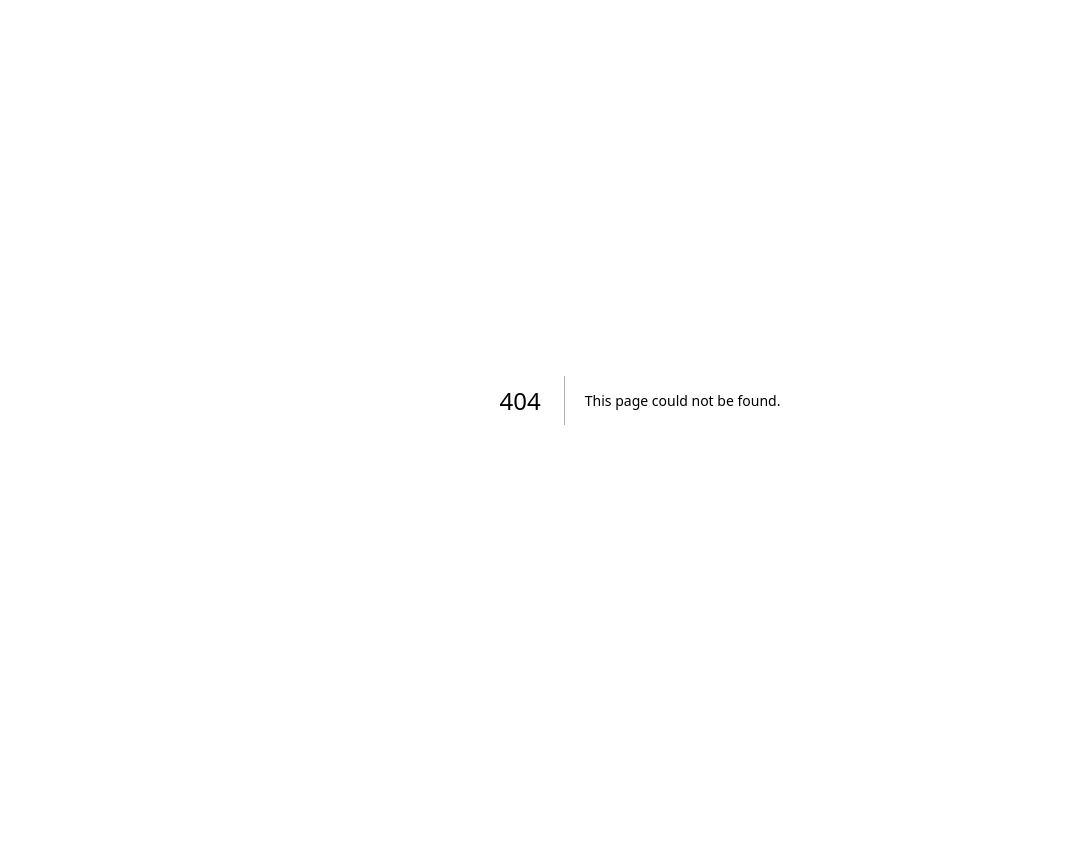
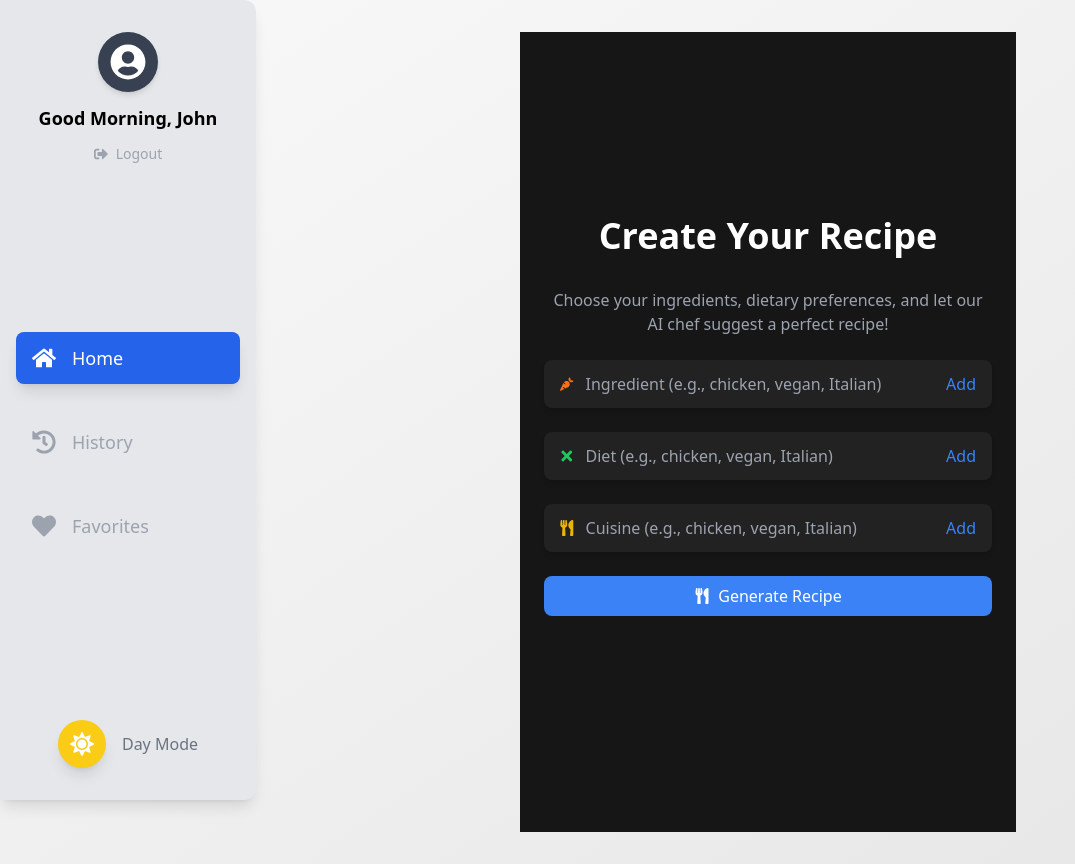
Before and after one commit to Pum2A/Foodify, a Next.js app: page /dashboard in a window 1280 px wide. Before the commit this address had no page. Shown: the whole page, without its empty margins (0-1075 px from the left). Before the commit the page ends 800 px from the top, so only its background shows below. Built offline with nearby package versions, Linux system fonts and the light colour scheme.

Commit message:
dark/light mode to fix

```diff
--- /dev/null
+++ b/app/contexts/ThemeContext.tsx
@@ -0,0 +1,30 @@
+"use client";
+
+import React, { createContext, useContext, useState, ReactNode } from "react";
+
+type ThemeContextType = {
+  isDayMode: boolean;
+  toggleTheme: () => void;
+};
+
+const ThemeContext = createContext<ThemeContextType | undefined>(undefined);
+
+export const ThemeProvider = ({ children }: { children: ReactNode }) => {
+  const [isDayMode, setIsDayMode] = useState(true);
+
+  const toggleTheme = () => setIsDayMode((prev) => !prev);
+
+  return (
+    <ThemeContext.Provider value={{ isDayMode, toggleTheme }}>
+      {children}
+    </ThemeContext.Provider>
+  );
+};
+
+export const useTheme = () => {
+  const context = useContext(ThemeContext);
+  if (!context) {
+    throw new Error("useTheme must be used within a ThemeProvider");
+  }
+  return context;
+};
--- /dev/null
+++ b/app/dashboard/page.tsx
@@ -0,0 +1,153 @@
+"use client";
+
+import React, { useState } from "react";
+import { motion } from "framer-motion";
+import { FaHome, FaHistory, FaHeart, FaSignOutAlt, FaUserCircle, FaSun, FaMoon } from "react-icons/fa";
+import RecipeGenerator from "../home/page";
+
+const Dashboard = () => {
+  const [activeTab, setActiveTab] = useState("home");
+  const [isDayMode, setIsDayMode] = useState(true);
+
+  const renderContent = () => {
+    switch (activeTab) {
+      case "home":
+        return <RecipeGenerator />;
+      case "history":
+        return <History />;
+      case "favorites":
+        return <Favorites />;
+      default:
+        return null;
+    }
+  };
+
+  const toggleTheme = () => {
+    setIsDayMode((prevMode) => !prevMode);
+  };
+
+  return (
+    <div
+      className={`min-h-screen flex ${
+        isDayMode
+          ? "bg-gradient-to-br from-[#f9f9f9] to-[#e6e6e6] text-black"
+          : "bg-gradient-to-br from-[#121212] to-[#1e1e1e] text-white"
+      }`}
+    >
+      {/* Sidebar Navigation */}
+      <nav
+        className={`w-64 ${
+          isDayMode ? "bg-gray-200" : "bg-gradient-to-b from-[#2a2a2a] to-[#1e1e1e]"
+        } py-8 px-4 fixed top-0 left-0 bottom-0 flex flex-col items-center justify-between shadow-lg rounded-r-xl`}
+      >
+        {/* User Profile */}
+        <div className="flex flex-col items-center space-y-3 mb-10">
+          <motion.div
+            className="text-white bg-gray-700 p-3 rounded-full shadow-md"
+            whileHover={{ scale: 1.1 }}
+            whileTap={{ scale: 0.95 }}
+          >
+            <FaUserCircle className="text-4xl" />
+          </motion.div>
+          <h2 className="text-lg font-semibold">{isDayMode ? "Good Morning" : "Good Evening"}, John</h2>
+          <button
+            className="flex items-center gap-2 text-sm text-gray-400 hover:text-red-500 transition-colors"
+            onClick={() => alert("Logged out!")}
+          >
+            <FaSignOutAlt />
+            Logout
+          </button>
+        </div>
+
+        {/* Navigation Buttons */}
+        <div className="flex flex-col space-y-8 w-full">
+          <NavItem
+            isActive={activeTab === "home"}
+            onClick={() => setActiveTab("home")}
+            icon={<FaHome />}
+            label="Home"
+          />
+          <NavItem
+            isActive={activeTab === "history"}
+            onClick={() => setActiveTab("history")}
+            icon={<FaHistory />}
+            label="History"
+          />
+          <NavItem
+            isActive={activeTab === "favorites"}
+            onClick={() => setActiveTab("favorites")}
+            icon={<FaHeart />}
+            label="Favorites"
+          />
+        </div>
+
+        {/* Theme Toggle */}
+        <div className="mt-10 flex items-center gap-4">
+          <button
+            className={`p-3 rounded-full shadow-lg ${
+              isDayMode ? "bg-yellow-400 hover:bg-yellow-500" : "bg-gray-700 hover:bg-gray-600"
+            }`}
+            onClick={toggleTheme}
+            title="Switch Theme"
+          >
+            {isDayMode ? <FaSun className="text-2xl text-white" /> : <FaMoon className="text-2xl text-white" />}
+          </button>
+          <span className="text-gray-500">{isDayMode ? "Day Mode" : "Night Mode"}</span>
+        </div>
+      </nav>
+
+      {/* Main Content */}
+      <main className="ml-64 flex-grow flex flex-col items-center justify-center px-6 py-8">
+        {renderContent()}
+      </main>
+    </div>
+  );
+};
+
+const NavItem = ({ isActive, onClick, icon, label }: { isActive: boolean; onClick: () => void; icon: JSX.Element; label: string }) => (
+  <motion.div
+    className={`flex items-center gap-4 px-4 py-3 w-full rounded-lg cursor-pointer ${
+      isActive ? "bg-blue-600 text-white shadow-lg" : "text-gray-400 hover:bg-gray-700 hover:text-white"
+    }`}
+    onClick={onClick}
+    whileHover={{ scale: 1.05 }}
+    whileTap={{ scale: 0.95 }}
+  >
+    <motion.div
+      className="text-2xl"
+      animate={{
+        rotate: isActive ? 360 : 0,
+      }}
+      transition={{ duration: 0.5 }}
+    >
+      {icon}
+    </motion.div>
+    <span className="font-medium text-lg">{label}</span>
+  </motion.div>
+);
+
+const History = () => (
+  <motion.div
+    initial={{ opacity: 0 }}
+    animate={{ opacity: 1 }}
+    transition={{ duration: 0.5 }}
+    className="w-full max-w-lg"
+  >
+    <h2 className="text-3xl font-bold">History</h2>
+    <p className="mt-4 text-gray-400">No history yet!</p>
+  </motion.div>
+);
+
+const Favorites = () => (
+  <motion.div
+    initial={{ opacity: 0 }}
+    animate={{ opacity: 1 }}
+    transition={{ duration: 0.5 }}
+    className="w-full max-w-lg"
+  >
+    <h2 className="text-3xl font-bold">Favorites</h2>
+    <p className="mt-4 text-gray-400">No favorites added yet!</p>
+  </motion.div>
+);
+
+export default Dashboard;
--- a/app/home/page.tsx
+++ b/app/home/page.tsx
@@ -6,7 +6,7 @@ import LoadingSpinner from "../components/LoadingSpinner";
 
 type ItemType = "ingredient" | "diet" | "cuisine";
 
-const Home = () => {
+const RecipeGenerator = () => {
   const [inputs, setInputs] = useState<{ [key in ItemType]: string }>({
     ingredient: "",
     diet: "",
@@ -185,4 +185,4 @@ const Home = () => {
   );
 };
 
-export default Home;
+export default RecipeGenerator;
--- a/app/layout.tsx
+++ b/app/layout.tsx
@@ -1,5 +1,6 @@
 import type { Metadata } from "next";
 import "./globals.css";
+import { ThemeProvider } from "./contexts/ThemeContext";
 
 
 export const metadata: Metadata = {
@@ -20,8 +21,8 @@ export default function RootLayout({
       </head>
       <body
       >
-        {children}
-      </body>
+        <ThemeProvider>{children}</ThemeProvider>
+        </body>
     </html>
   );
 }
--- a/app/register/page.tsx
+++ b/app/register/page.tsx
@@ -132,7 +132,7 @@ const Register = () => {
                 message: 'Password must be at least 6 characters long',
               },
             })}
-            className={`w-full bg-transparent text-white focus:outline-none ${passwordValid ? 'border-2 border-green-500' : ''}`}
+            className={` w-full bg-transparent text-white focus:outline-none ${passwordValid ? 'border-2 border-green-500' : ''}`}
           />
         </motion.div>
         {errors.password && <p className="text-red-500 text-xs">{errors.password?.message?.toString()}</p>}
```
Also changed, not shown: app/login/page.tsx (+44 -67 lines).
